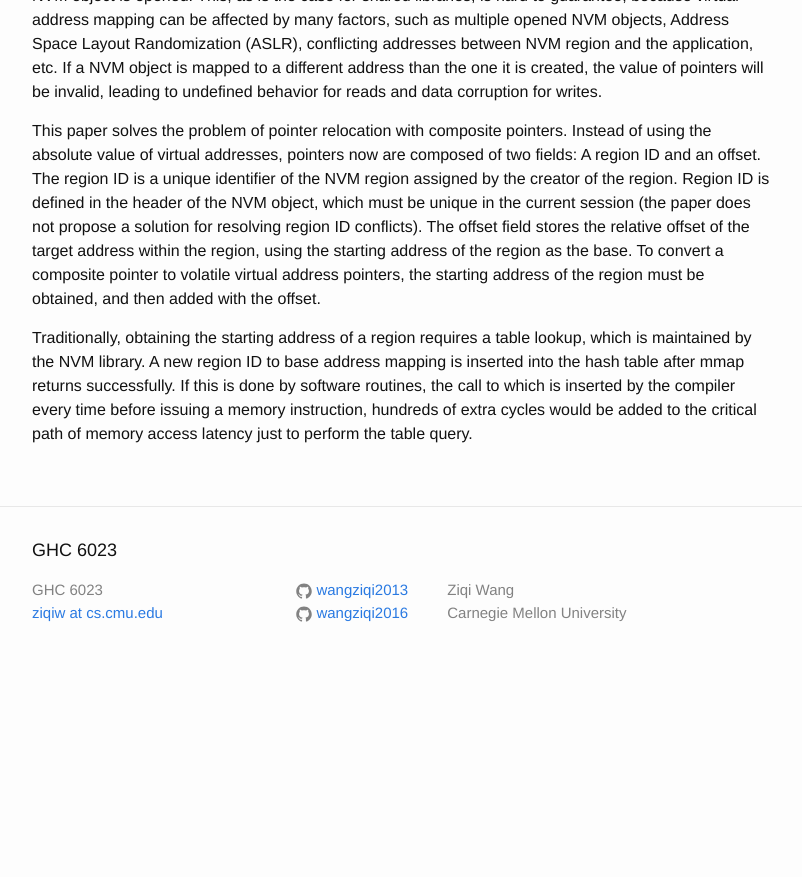
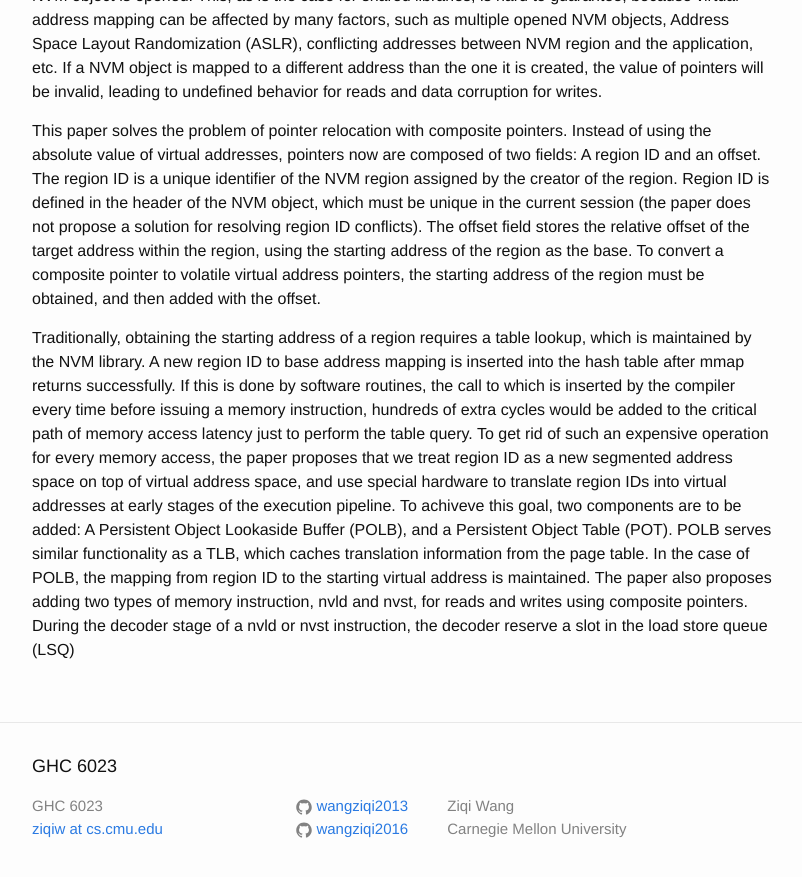
Before and after one commit to wangziqi2013/wangziqi2013.github.io, a Jekyll site: the page built from _posts/2019-03-19-hardware-supported-persist-obj-addr-xlat.markdown, in a window 1280 px wide and 900 px high, scrolled down 796 px. Shown: the top 877 px of the window, without its empty margins (238-1040 px from the left). Built offline with Jekyll 4.4.1, drawn with Linux system fonts in a browser that asks for light colours; before the commit the page ends 1480 px from its top, so only the background shows below that.

Commit message:
Adding inst

```diff
--- a/_posts/2019-03-19-hardware-supported-persist-obj-addr-xlat.markdown
+++ b/_posts/2019-03-19-hardware-supported-persist-obj-addr-xlat.markdown
@@ -39,4 +39,11 @@ then added with the offset.
 Traditionally, obtaining the starting address of a region requires a table lookup, which is maintained by the NVM library.
 A new region ID to base address mapping is inserted into the hash table after mmap returns successfully. If this is done
 by software routines, the call to which is inserted by the compiler every time before issuing a memory instruction, hundreds
-of extra cycles would be added to the critical path of memory access latency just to perform the table query.
+of extra cycles would be added to the critical path of memory access latency just to perform the table query. To get rid
+of such an expensive operation for every memory access, the paper proposes that we treat region ID as a new segmented address
+space on top of virtual address space, and use special hardware to translate region IDs into virtual addresses at early stages
+of the execution pipeline. To achiveve this goal, two components are to be added: A Persistent Object Lookaside Buffer (POLB),
+and a Persistent Object Table (POT). POLB serves similar functionality as a TLB, which caches translation information
+from the page table. In the case of POLB, the mapping from region ID to the starting virtual address is maintained. The paper
+also proposes adding two types of memory instruction, nvld and nvst, for reads and writes using composite pointers.
+During the decoder stage of a nvld or nvst instruction, the decoder reserve a slot in the load store queue (LSQ)
```
